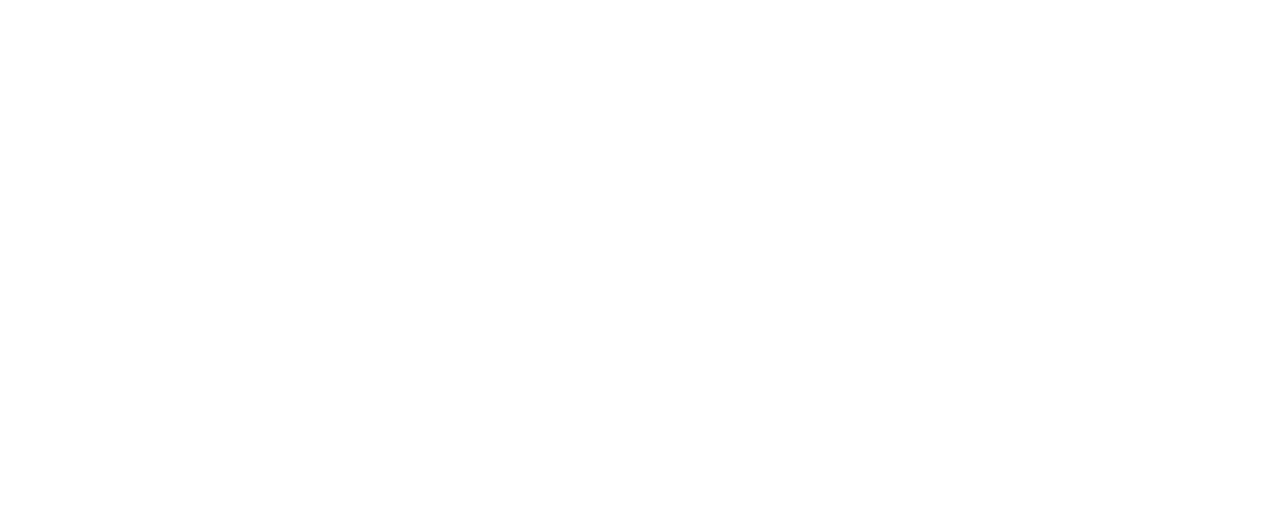
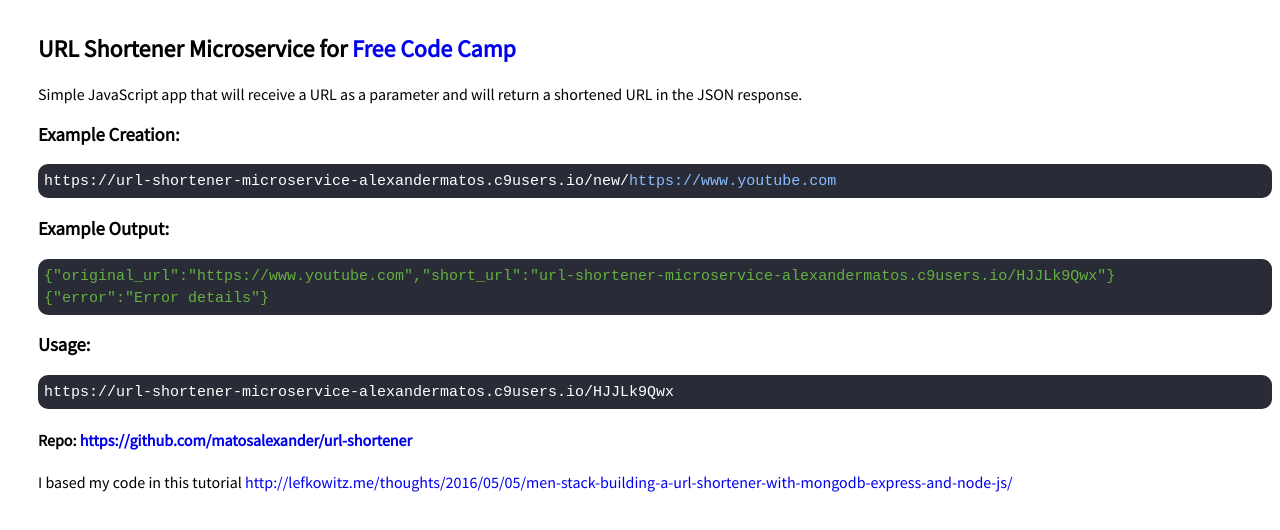
Before and after one commit to matosalexander/url-shortener, a website: page index.html in a window 1280 px wide. Drawn offline with Linux system fonts and the light colour scheme.

Commit message:
making things works

```diff
--- a/index.html
+++ b/index.html
@@ -2,9 +2,64 @@
 <html lang="en">
 <head>
     <meta charset="UTF-8">
-    <title>Url Shortener Microservice</title>
+    <title>URL Shortener Microservice</title>
+    <link href="https://fonts.googleapis.com/css?family=Source+Sans+Pro" rel="stylesheet">
+    <meta name="viewport" content="width=device-width, user-scalable=no, initial-scale=1.0, maximum-scale=1.0, minimum-scale=1.0">
+    <style type="text/css">
+        body{
+            font-family: "Source Sans Pro", sans-serif;
+            font-weight: normal;
+            padding:5px 0 0 30px;
+        }
+        a{
+            text-decoration:none;
+        }
+        .example{
+            border-radius:10px;
+            padding:6px;
+            background:#292b36;;
+            color:#fff;
+            font-size: 15px;
+            line-height: 20px;
+            word-wrap: break-word;
+        }
+        .parameter {
+            color: #89bdff;
+
+        }
+        .output{
+            color:#65B042;;
+        }
+
+
+    </style>
 </head>
 <body>
+    <h2>URL Shortener Microservice for <a href="https://www.freecodecamp.com/challenges/url-shortener-microservice">Free Code Camp</a></h2>
+    <p>Simple JavaScript app that will receive a URL as a parameter and will return a shortened URL in the JSON response.</p>
+    <h3>Example Creation:</h3>
+    <div class="example">
+        <code>https://url-shortener-microservice-alexandermatos.c9users.io/new/<span class="parameter">https://www.youtube.com</span></code>
+    </div>
+    <h3>Example Output:</h3>
+    <div class="example">
+        <code><span class="output">{"original_url":"https://www.youtube.com","short_url":"url-shortener-microservice-alexandermatos.c9users.io/HJJLk9Qwx"}</span></code>
+        <br/>
+        <code><span class="output">{"error":"Error details"}</span></code>
+    </div>
+
+    <h3>Usage:</h3>
+    <div class=example>
+     <code>https://url-shortener-microservice-alexandermatos.c9users.io/HJJLk9Qwx</code>
+    </div>
+
+
+     <h4>Repo: <a href="https://github.com/matosalexander/url-shortener" target="_blank">https://github.com/matosalexander/url-shortener</a></h4>
+
+     <p>I based my code in this tutorial
+     <a href="http://lefkowitz.me/thoughts/2016/05/05/men-stack-building-a-url-shortener-with-mongodb-express-and-node-js/" target="_blank">
+         http://lefkowitz.me/thoughts/2016/05/05/men-stack-building-a-url-shortener-with-mongodb-express-and-node-js/
+     </a></p>
 
 </body>
 </html>
--- a/package.json
+++ b/package.json
@@ -18,6 +18,9 @@
   },
   "homepage": "https://github.com/matosalexander/url-shortener#readme",
   "dependencies": {
-    "express": "^4.14.0"
+    "express": "^4.14.0",
+    "mongodb": "^2.2.21",
+    "shortid": "^2.2.6",
+    "valid-url": "^1.0.9"
   }
 }
```
Also changed, not shown: server.js (+74 -1 lines), README.md, 7 other files.
